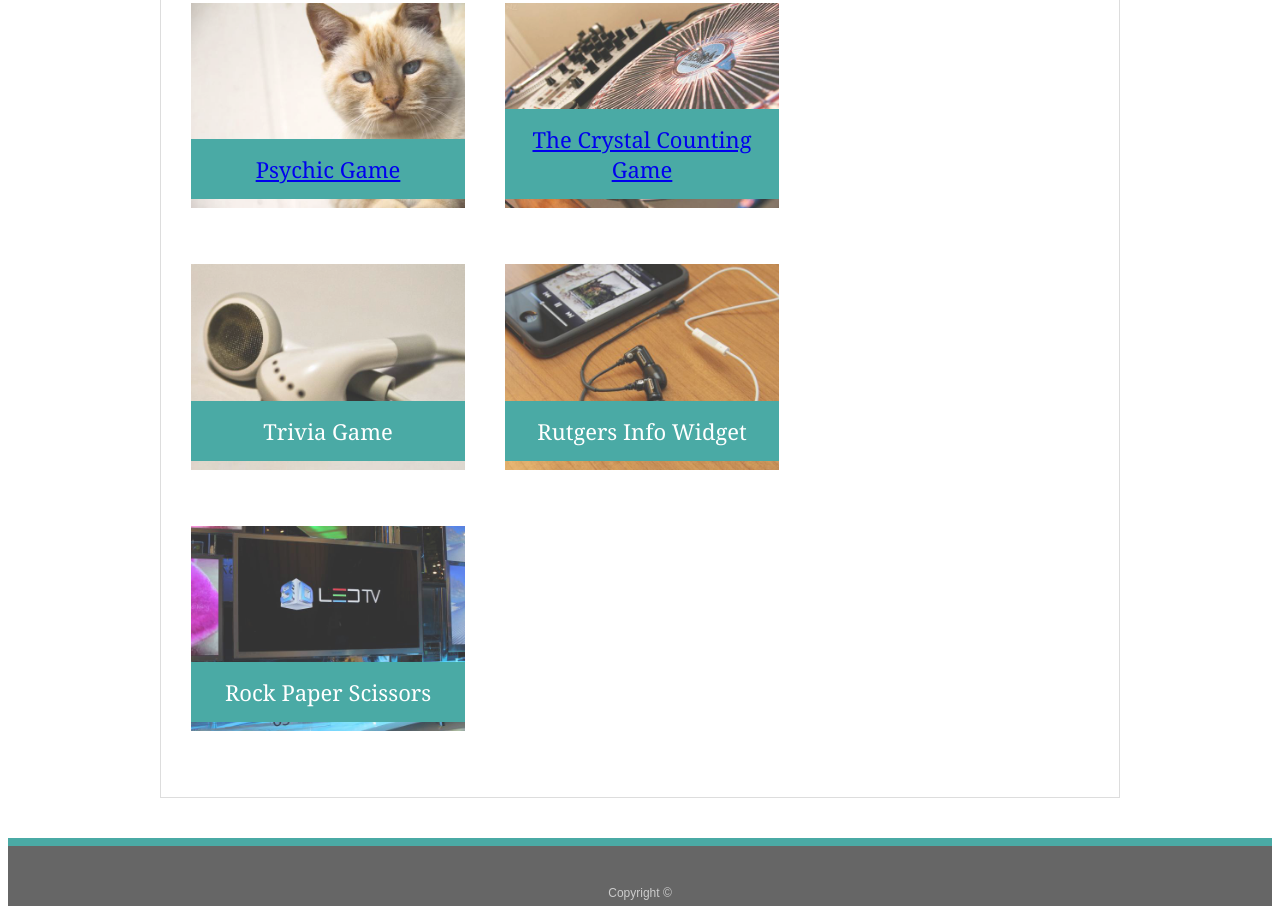
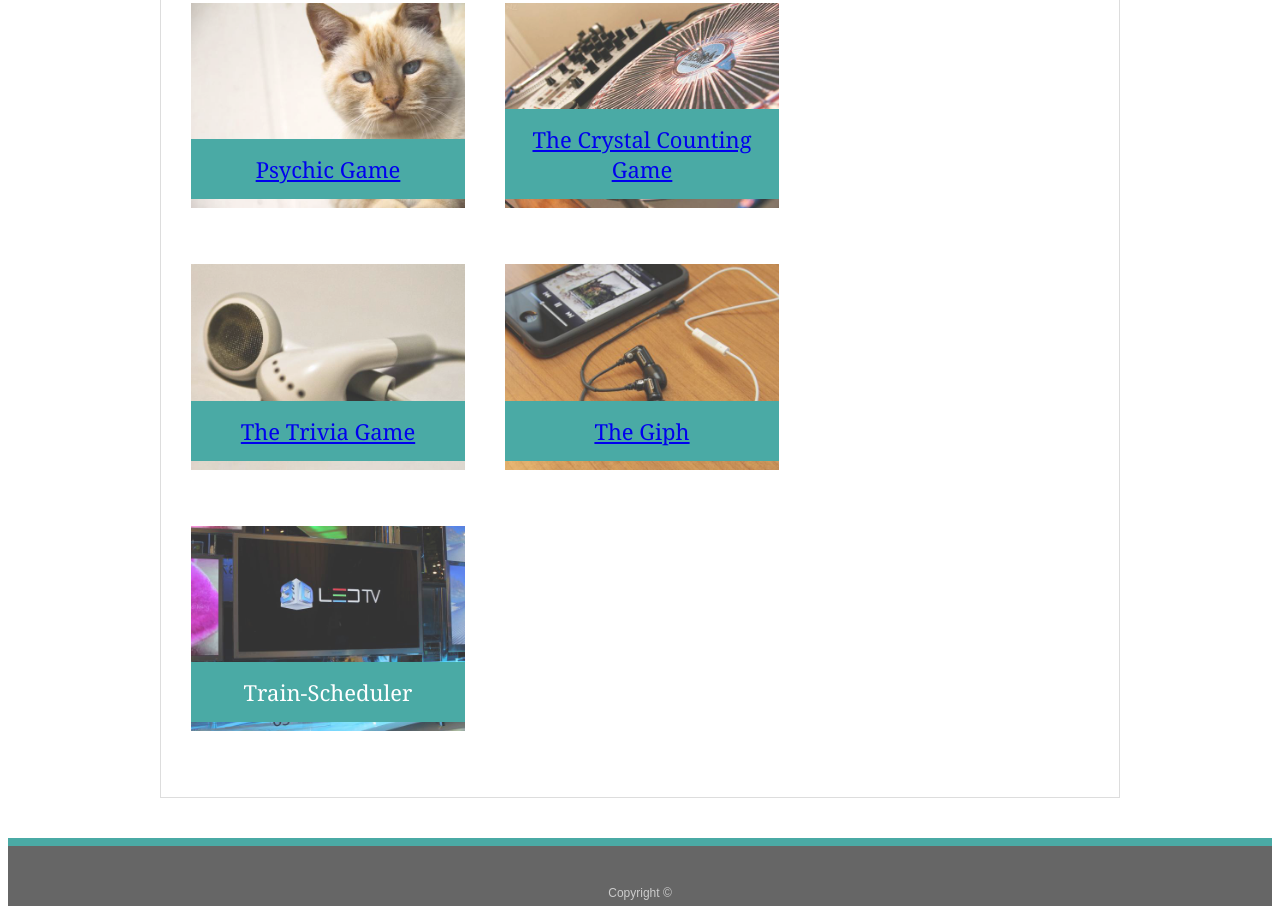
Before and after one commit to Sleepisacrutchbutcrucial/Basic-portfolio, a plain HTML site: page basic-portfolio/portfolio.html in a window 1280 px wide. Shown: the part 303-1217 px from the top of the page. Drawn offline with Linux system fonts and the light colour scheme.

Commit message:
Add files via upload

```diff
--- a/basic-portfolio/portfolio.html
+++ b/basic-portfolio/portfolio.html
@@ -36,18 +36,21 @@
       </div>
       <div class="work">
         <img src="assets/images/images-technics-q-c-640-480-5.jpg" alt="Trivia Game">
+        <h3><a href="https://sleepisacrutchbutcrucial.github.io/TriviaGame/" target="_blank" Title="Trivia Game">The Trivia Game</a></h3>
 
-        <h3>Trivia Game</h3>
+
       </div>
       <div class="work">
         <img src="assets/images/images-technics-q-c-640-480-7.jpg" alt="Rutgers Info Widget">
+        <h3><a href="https://sleepisacrutchbutcrucial.github.io/giphy-api/" target="_blank" Title="New Giphy">The Giph</a></h3>
 
-        <h3>Rutgers Info Widget</h3>
+
       </div>
       <div class="work">
-        <img src="assets/images/images-technics-q-c-640-480-9.jpg" alt="Rock Paper Scissors">
+        <img src="assets/images/images-technics-q-c-640-480-9.jpg" alt="Train-Scheduler">
 
-        <h3>Rock Paper Scissors</h3>
+<h3><a href="https://sleepisacrutchbutcrucial.github.io/Train-Scheduler/" target="_blank" Title="Train-scheduler">Train Scheduler</a></h3>
+        <h3>Train-Scheduler</h3>
       </div>
 
     </section>
```
